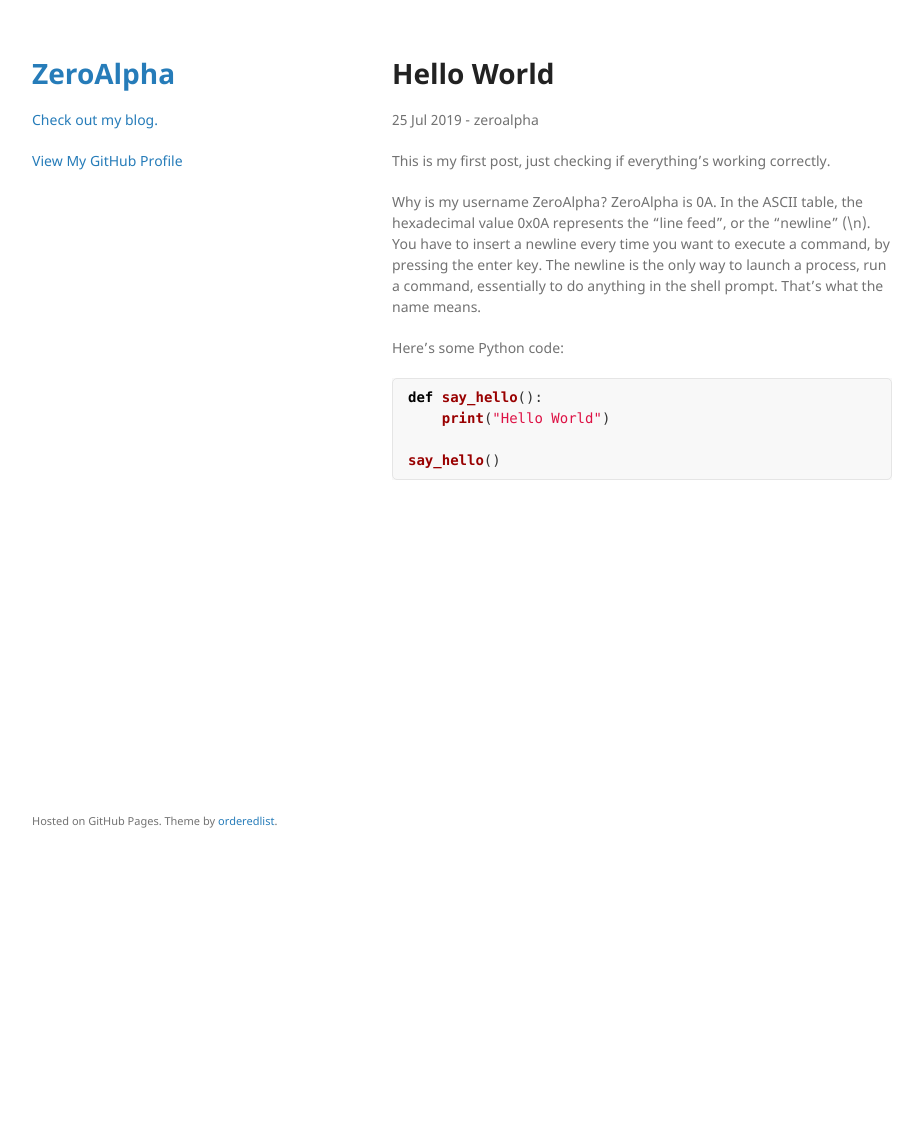
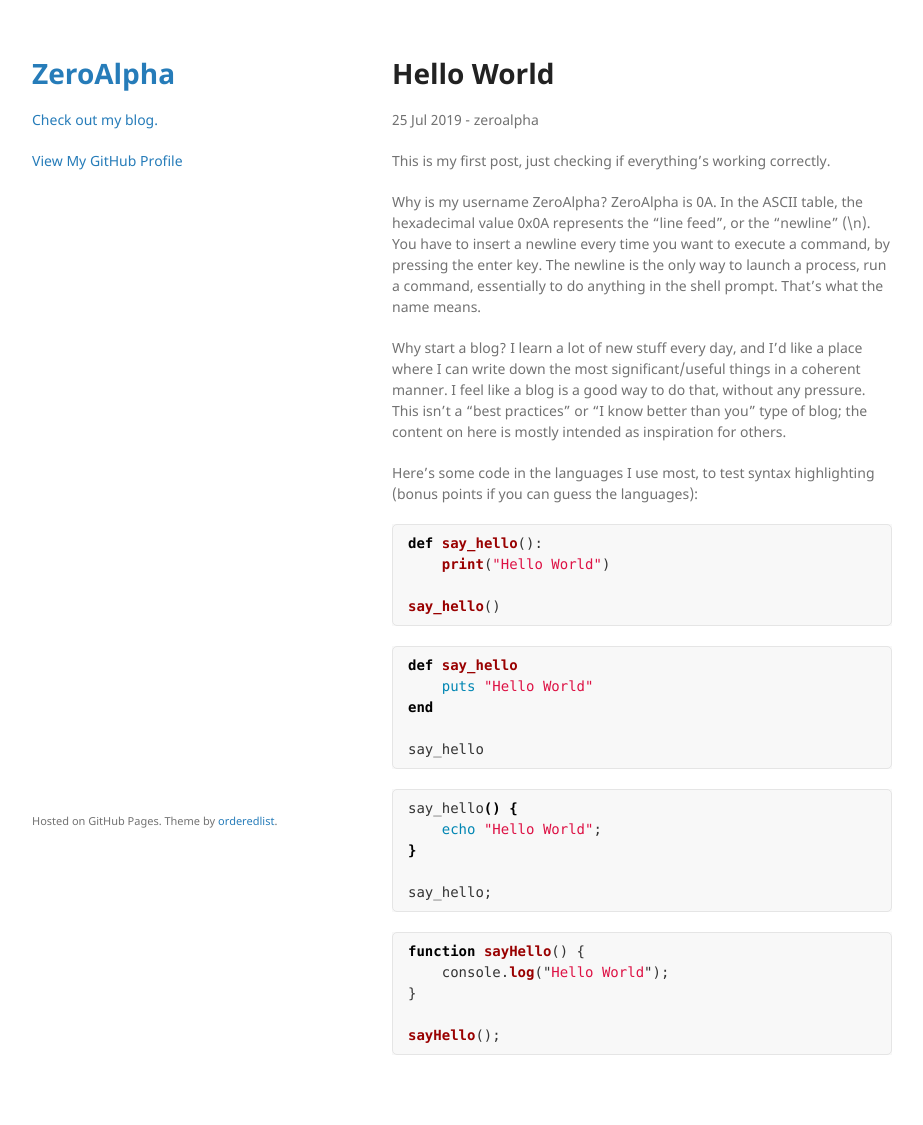
Before and after one commit to thezeroalpha/thezeroalpha.github.io, a Jekyll site: the page built from _posts/2019-07-25-hello-world.md, in a window 1280 px wide. Shown: the whole page, without its empty margins (178-1101 px from the left). Built offline with Jekyll 4.4.1, drawn with Linux system fonts in a browser that asks for light colours; the repository's description, which GitHub fills in, is left out; before the commit the page ends 900 px from its top, so only the background shows below that.

Commit message:
Updated Hello World

````diff
--- a/_posts/2019-07-25-hello-world.md
+++ b/_posts/2019-07-25-hello-world.md
@@ -12,7 +12,12 @@ You have to insert a newline every time you want to execute a command, by pressi
 The newline is the only way to launch a process, run a command, essentially to do anything in the shell prompt.
 That's what the name means.
 
-Here's some Python code:
+Why start a blog?
+I learn a lot of new stuff every day, and I'd like a place where I can write down the most significant/useful things in a coherent manner.
+I feel like a blog is a good way to do that, without any pressure.
+This isn't a "best practices" or "I know better than you" type of blog; the content on here is mostly intended as inspiration for others.
+
+Here's some code in the languages I use most, to test syntax highlighting (bonus points if you can guess the languages):
 
 ```python
 def say_hello():
@@ -20,3 +25,27 @@ def say_hello():
 
 say_hello()
 ```
+
+```ruby
+def say_hello
+    puts "Hello World"
+end
+
+say_hello
+```
+
+```bash
+say_hello() {
+    echo "Hello World";
+}
+
+say_hello;
+```
+
+```javascript
+function sayHello() {
+    console.log("Hello World");
+}
+
+sayHello();
+```
````
